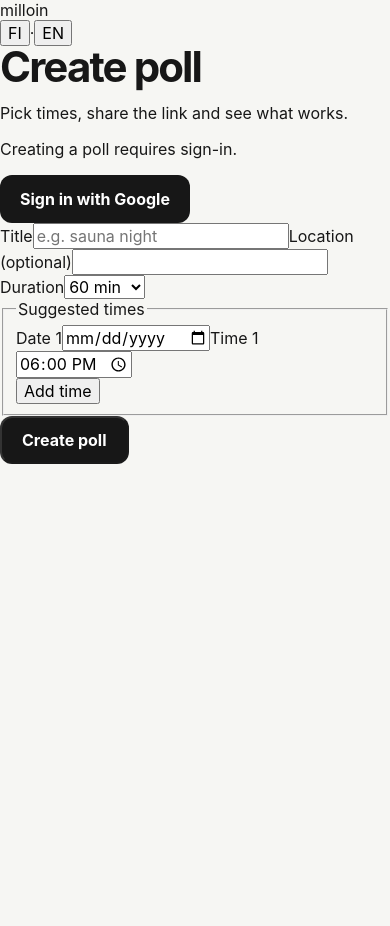
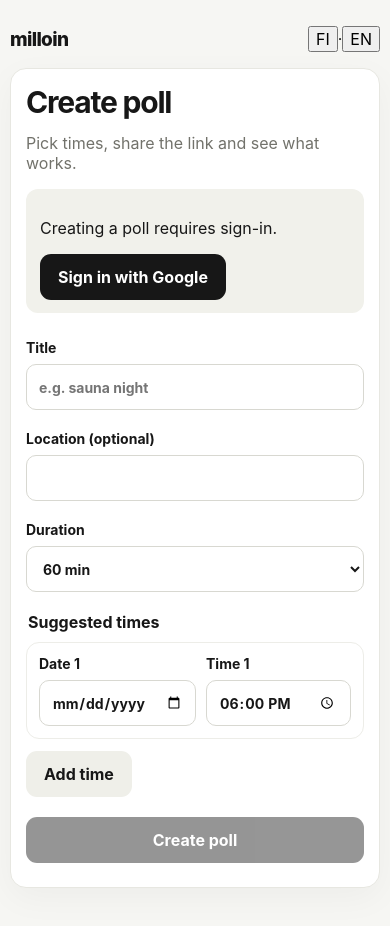
Before and after one commit to beckot/milloin, a Next.js app: page /new in a window 390 px wide. Shown: the top 926 px of the page. Before the commit the page ends 844 px from the top, so only its background shows below. Built offline with nearby package versions, Linux system fonts and the light colour scheme; no server answers.

Commit message:
style: make scheduling flows mobile-first and usable

```diff
--- a/src/app/globals.css
+++ b/src/app/globals.css
@@ -6,12 +6,11 @@
 }
 
 * { box-sizing: border-box; }
-
 body { margin: 0; min-height: 100vh; background: #f6f6f3; }
-
 a { color: inherit; text-decoration: none; }
-
 button, input, textarea, select { font: inherit; }
+button, a { -webkit-tap-highlight-color: transparent; }
+button { cursor: pointer; }
 
 .shell {
   min-height: 100vh;
@@ -19,11 +18,87 @@ button, input, textarea, select { font: inherit; }
   place-items: center;
   padding: 24px;
 }
+.hero { width: min(680px, 100%); }
+.eyebrow { font-size: 12px; font-weight: 750; letter-spacing: .09em; text-transform: uppercase; margin: 0 0 12px; color: #676760; }
+h1 { font-size: clamp(36px, 8vw, 64px); line-height: 1; letter-spacing: -.04em; margin: 0; }
+h2 { margin: 0 0 16px; font-size: 22px; letter-spacing: -.02em; }
+.lead { font-size: 19px; line-height: 1.5; max-width: 600px; margin: 22px 0 0; color: #4b4b46; }
+.actions { margin-top: 28px; }
+.hint, .muted { color: #72726b; }
+.hint { margin-top: 14px; font-size: 14px; }
 
-.hero { width: min(680px, 100%); }
-.eyebrow { font-size: 14px; font-weight: 700; letter-spacing: .08em; text-transform: uppercase; margin: 0 0 18px; }
-h1 { font-size: clamp(42px, 8vw, 72px); line-height: .98; letter-spacing: -.045em; margin: 0; }
-.lead { font-size: 20px; line-height: 1.45; max-width: 600px; margin: 24px 0 0; color: #4b4b46; }
-.actions { margin-top: 32px; }
-.primary { display: inline-flex; min-height: 48px; align-items: center; justify-content: center; padding: 0 20px; border-radius: 12px; background: #171717; color: white; font-weight: 700; }
-.hint { margin-top: 16px; color: #72726b; font-size: 14px; }
+.page-shell { width: min(1040px, 100%); margin: 0 auto; padding: 18px 18px 64px; }
+.topbar { min-height: 58px; display: flex; align-items: center; justify-content: space-between; gap: 16px; }
+.brand { font-size: 19px; font-weight: 800; letter-spacing: -.035em; }
+.panel { background: #fff; border: 1px solid #e7e7e1; border-radius: 22px; padding: clamp(20px, 4vw, 36px); box-shadow: 0 10px 35px rgba(0,0,0,.04); }
+.panel.narrow { width: min(680px, 100%); margin: 0 auto; }
+.panel h1 { font-size: clamp(30px, 6vw, 48px); margin-bottom: 10px; }
+
+.form-stack, .vote-form { display: grid; gap: 20px; margin-top: 26px; }
+label { display: grid; gap: 8px; font-size: 14px; font-weight: 700; }
+input, select, textarea { width: 100%; min-height: 46px; border: 1px solid #d8d8d1; background: #fff; color: #171717; border-radius: 10px; padding: 10px 12px; outline: none; }
+input:focus, select:focus, textarea:focus { border-color: #171717; box-shadow: 0 0 0 3px rgba(23,23,23,.08); }
+fieldset { border: 0; padding: 0; margin: 0; min-width: 0; }
+legend { font-weight: 750; margin-bottom: 10px; }
+.candidate-list { display: grid; gap: 10px; margin-bottom: 12px; }
+.candidate-row { display: grid; grid-template-columns: 1fr 130px auto; gap: 10px; align-items: end; border: 1px solid #ededE8; border-radius: 13px; padding: 12px; }
+.inline-form { display: grid; grid-template-columns: 1fr 130px auto; align-items: end; gap: 10px; margin: 22px 0; }
+
+.primary, .secondary, .choice { border: 0; display: inline-flex; min-height: 46px; align-items: center; justify-content: center; padding: 0 18px; border-radius: 11px; font-weight: 750; text-decoration: none; }
+.primary { background: #171717; color: white; }
+.primary:hover { background: #2f2f2d; }
+.secondary { background: #efefe9; color: #171717; }
+.secondary:hover { background: #e7e7df; }
+.wide { width: 100%; }
+.small { min-height: 38px; padding: 0 12px; font-size: 13px; }
+button:disabled { opacity: .45; cursor: not-allowed; }
+.text-button { border: 0; background: transparent; padding: 8px 4px; text-decoration: underline; text-underline-offset: 3px; }
+.danger { color: #a12b25; }
+.button-row { display: flex; flex-wrap: wrap; gap: 9px; align-items: center; }
+
+.notice, .success, .error, .winner { border-radius: 12px; padding: 13px 14px; margin-top: 16px; }
+.notice { background: #f1f1eb; }
+.success { background: #edf6ed; color: #245c2b; }
+.error { background: #fff0ee; color: #8a2822; }
+.winner { background: #f3f1e7; }
+
+.poll-heading { display: flex; justify-content: space-between; align-items: flex-start; gap: 16px; margin-bottom: 18px; }
+.status { display: inline-flex; align-items: center; min-height: 32px; padding: 0 10px; border-radius: 999px; font-size: 13px; font-weight: 750; white-space: nowrap; }
+.status.closed { background: #ecece7; }
+.share-box { display: grid; gap: 10px; background: #f7f7f3; border-radius: 14px; padding: 14px; margin: 18px 0; }
+.share-box code { overflow-wrap: anywhere; font-size: 13px; color: #55554f; }
+
+.slot-votes { display: grid; gap: 10px; }
+.vote-card { border: 1px solid #e3e3dd; border-radius: 14px; padding: 14px; }
+.vote-card legend { padding: 0 4px; margin: 0; font-size: 15px; }
+.choice-row { display: flex; gap: 8px; margin: 10px 0 6px; }
+.choice { flex: 1; background: #f0f0eb; }
+.choice.selected.yes { background: #dcefdc; color: #164c20; }
+.choice.selected.no { background: #f3dfdd; color: #74241f; }
+
+.results { margin-top: 28px; }
+.matrix-wrap { overflow-x: auto; border: 1px solid #e5e5df; border-radius: 14px; }
+table { width: 100%; border-collapse: collapse; min-width: 520px; }
+th, td { padding: 11px 12px; border-bottom: 1px solid #ecece7; text-align: center; font-size: 14px; }
+th:first-child { text-align: left; position: sticky; left: 0; background: #fff; }
+thead th { font-size: 12px; color: #64645e; background: #fafaf7; }
+.totals th, .totals td { font-weight: 800; }
+
+.admin-slots { display: grid; gap: 10px; margin-top: 16px; }
+.admin-slot { display: flex; justify-content: space-between; gap: 14px; align-items: center; border: 1px solid #e4e4de; border-radius: 14px; padding: 13px 14px; }
+.admin-slot > div:first-child { display: grid; gap: 4px; }
+.admin-slot span { font-size: 13px; color: #686862; }
+.winner-slot { background: #f4f2e8; border-color: #dcd7c4; }
+.final-actions { margin-top: 20px; }
+
+@media (max-width: 640px) {
+  .page-shell { padding: 10px 10px 42px; }
+  .panel { border-radius: 16px; padding: 18px 15px 24px; }
+  .candidate-row, .inline-form { grid-template-columns: 1fr 1fr; }
+  .candidate-row .text-button, .inline-form button { grid-column: 1 / -1; }
+  .poll-heading, .admin-slot { align-items: stretch; flex-direction: column; }
+  .admin-slot .button-row { width: 100%; }
+  .admin-slot .button-row > * { flex: 1; }
+  .choice-row { flex-wrap: wrap; }
+  .choice { min-width: 90px; }
+}
```
